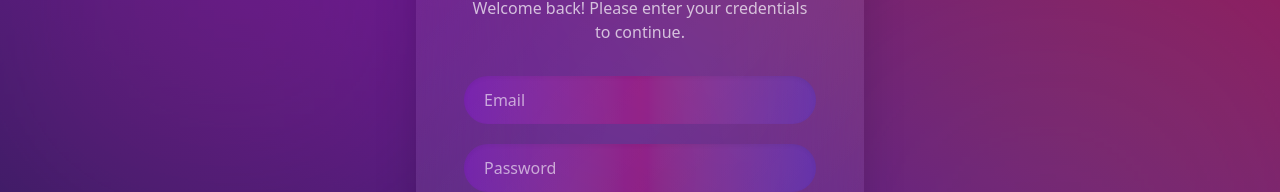
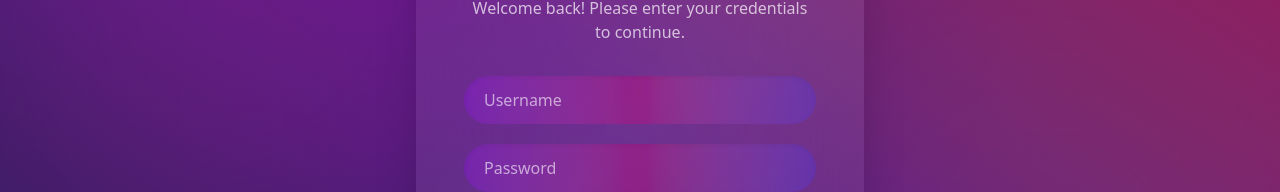
Before and after one commit to Kaviya-Shalini/pmafrontend, an Angular app: page /auth in a window 1280 px wide. Shown: the part 285-477 px from the top of the page. Built offline with nearby package versions, Linux system fonts and the light colour scheme.

Commit message:
update commit

```diff
--- a/src/app/add-memory/add-memory.ts
+++ b/src/app/add-memory/add-memory.ts
@@ -90,7 +90,10 @@ export class AddMemoryComponent implements OnInit {
     const payload = { userId: this.form.value.userId ?? 'user-123', isAlzheimer: answer };
 
     this.http
-      .post<{ success: boolean; message?: string }>('/api/patient-status', payload)
+      .post<{ success: boolean; message?: string }>(
+        'http://localhost:8080/api/patient-status',
+        payload
+      )
       .subscribe({
         next: () => {
           this.infoMessage = answer
@@ -227,7 +230,9 @@ export class AddMemoryComponent implements OnInit {
 
     fd.append('isAlzheimer', String(this.isAlzheimer));
 
-    this.http.post<{ success: boolean; message?: string }>('/api/memories', fd).subscribe({
+    this.http
+      .post<{ success: boolean; message?: string }>('http://localhost:8080/api/memories', fd)
+      .subscribe({
         next: (res) => {
           this.loading = false;
           if (res.success) {
--- a/src/app/auth/auth.html
+++ b/src/app/auth/auth.html
@@ -34,10 +34,11 @@
     <!-- Form -->
     <form #form="ngForm" (ngSubmit)="submit(form.value)" class="flex flex-col gap-5 w-full">
 
-      <input type="email" name="email" ngModel placeholder="Email" required
-             class="px-5 py-3 rounded-3xl bg-gradient-to-r from-purple-600/30 via-pink-600/30 to-indigo-600/30
-                    placeholder-white/60 text-white focus:outline-none focus:ring-2 focus:ring-pink-400
-                    focus:ring-opacity-60 transition shadow-inner"/>
+      <input type="text" name="username" ngModel placeholder="Username" required
+       class="px-5 py-3 rounded-3xl bg-gradient-to-r from-purple-600/30 via-pink-600/30 to-indigo-600/30
+              placeholder-white/60 text-white focus:outline-none focus:ring-2 focus:ring-pink-400
+              focus:ring-opacity-60 transition shadow-inner"/>
+
 
       <input type="password" name="password" ngModel placeholder="Password" required
              class="px-5 py-3 rounded-3xl bg-gradient-to-r from-purple-600/30 via-pink-600/30 to-indigo-600/30
```
Lines whose indentation alone changed are shown as unchanged.
